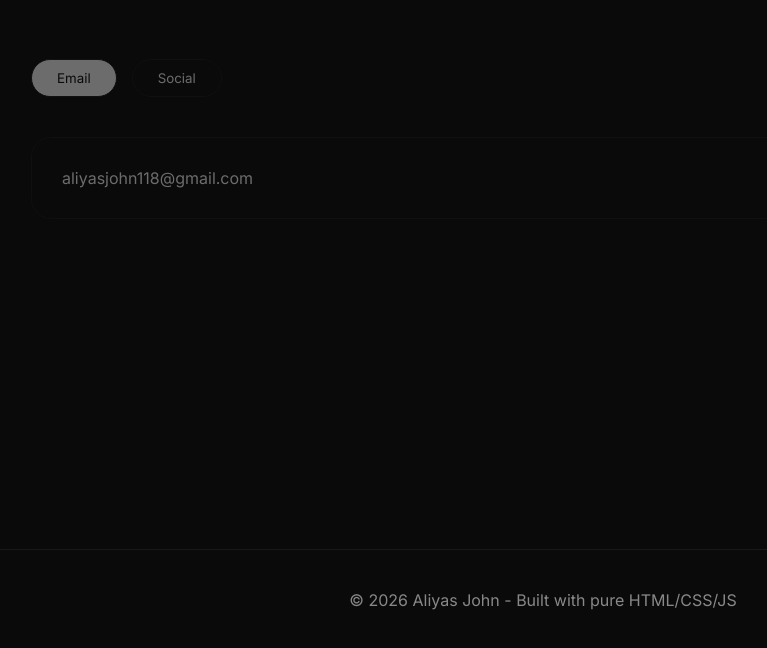
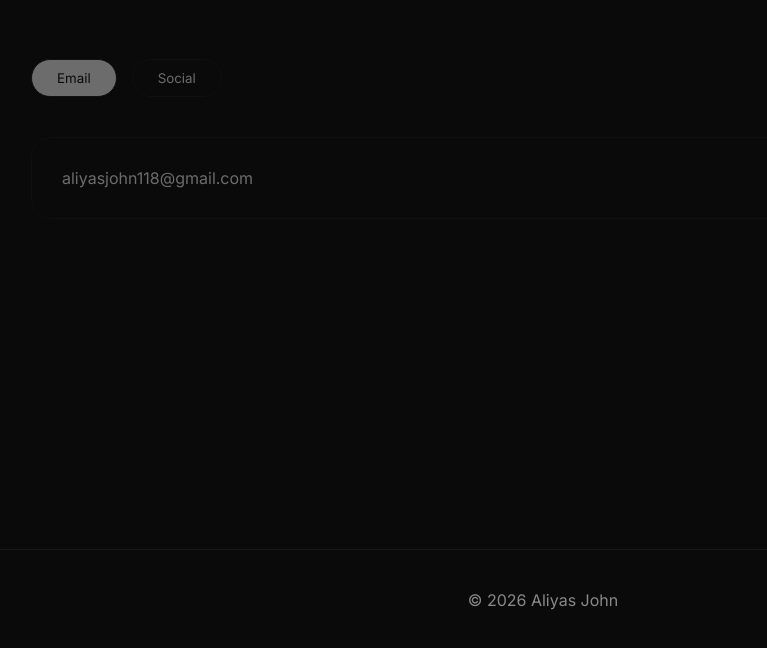
Before and after one commit to AliazJohn/portfolio, a plain HTML site: page index.html in a window 1280 px wide. Shown: the part 3451-4099 px from the top of the page, without its empty margins (97-864 px from the left). Drawn offline with Linux system fonts and the light colour scheme.

Commit message:
removed this line from credit- Built with pure HTML/CSS/JS

```diff
--- a/index.html
+++ b/index.html
@@ -443,7 +443,7 @@ html {
 </section>
 
 <footer>
-  <p>© 2026 Aliyas John - Built with pure HTML/CSS/JS</p>
+  <p>© 2026 Aliyas John</p>
 </footer>
 
 <script>
```
